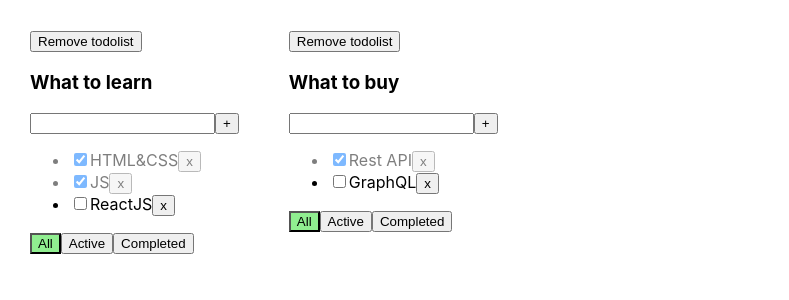
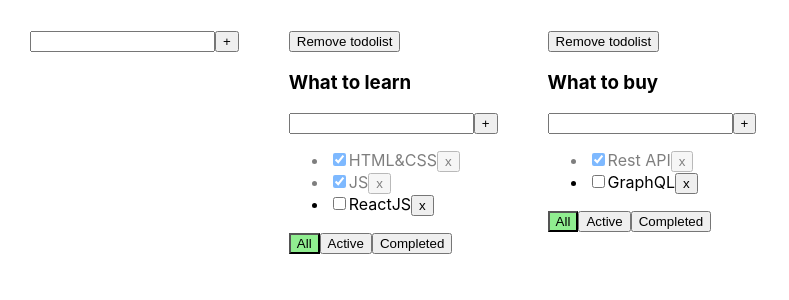
Before and after one commit to ElizabethKri/todolist-new, a React (Vite) app: page / in a window 1280 px wide. Shown: the top 300 px of the page, without its empty margins (0-789 px from the left). Built offline with nearby package versions, Linux system fonts and the light colour scheme.

Commit message:
add Todolist (createItemForm)

```diff
--- a/src/App.tsx
+++ b/src/App.tsx
@@ -2,6 +2,7 @@ import './App.css'
 import TodolistItem from './TodolistItem.tsx';
 import {useState} from 'react';
 import {v1} from 'uuid';
+import CreateItemForm from './CreateItemForm.tsx';
 
 export type TaskType = {
     id: string
@@ -107,13 +108,19 @@ export const App = () => {
         setTodolists((prevState) =>prevState.filter(el => el.id !== todoListID))
         delete tasks[todoListID]
         setTasks({...tasks})
-
-        setTasks({...tasks})
     }
 
+    const createTodolist = (title: string) => {
+        const todolistId = v1()
+        const newTodolist: Todolist = { id: todolistId, title, filter: 'All' }
+        setTodolists([newTodolist, ...todolists])
+        setTasks({...tasks,[todolistId]: []})
+    }
 
     return (
         <div className="app">
+
+            <CreateItemForm createItem={createTodolist}/>
 
             {/*{*/}
             {/*    todolists.map (el => {*/}
--- /dev/null
+++ b/src/CreateItemForm.tsx
@@ -0,0 +1,49 @@
+import Button from './Button.tsx';
+import {ChangeEvent, useState} from 'react';
+
+export type CreateItemType = {
+    createItem: (title: string) => void
+}
+
+const CreateItemForm = ({createItem}: CreateItemType) => {
+    const [titleTask, setTitleTask] = useState ('')
+    const [error, setError] = useState<string | null> (null)
+
+    const onClickCreateItemHandler = () => {
+        const trimTitleTask = titleTask.trim ()
+        if (trimTitleTask !== '') {
+            createItem ( trimTitleTask)
+            setTitleTask ('')
+        } else {
+            setError ('Title is required')
+        }
+    }
+
+    const onChangeCreateItemHandler = (e: ChangeEvent<HTMLInputElement>) => {
+        setTitleTask (e.currentTarget.value)
+        setError(null)
+    }
+
+    const onKeyDownCreateItemHandler = (event: React.KeyboardEvent<HTMLInputElement>) => {
+        if (event.key === 'Enter') {
+            onClickCreateItemHandler ()
+        }
+    }
+
+
+    return (
+
+        <div>
+            <input
+                className={error ? 'error' : ''}
+                value={titleTask}
+                onChange={onChangeCreateItemHandler}
+                onKeyDown={onKeyDownCreateItemHandler}
+            />
+            <Button title={'+'} onClick={onClickCreateItemHandler}/>
+            {error && <div className={'error-message'}>{error}</div>}
+        </div>
+    );
+};
+
+export default CreateItemForm;
--- a/src/TodolistItem.tsx
+++ b/src/TodolistItem.tsx
@@ -1,6 +1,7 @@
 import {ButtonType, TaskType, Todolist} from './App.tsx';
 import Button from './Button.tsx';
-import {ChangeEvent, useState} from 'react';
+import {ChangeEvent} from 'react';
+import CreateItemForm from './CreateItemForm.tsx';
 
 
 export type TodolistItemType = {
@@ -22,37 +23,14 @@ const TodolistItem = (props: TodolistItemType) => {
     const {
         todolist: {id, title, filter},
         tasks,
+        createTask,
         deleteTaskId,
         filteredTasks,
-        createTask,
         changeTaskStatus,
         onClickDeleteTodolist
     } = props
 
-    const [titleTask, setTitleTask] = useState ('')
-    const [error, setError] = useState<string | null> (null)
 
-    const onClickCreateTaskHandler = () => {
-        const trimTitleTask = titleTask.trim ()
-        if (trimTitleTask !== '') {
-            createTask ({todoListID:id, title:trimTitleTask})
-            setTitleTask ('')
-        } else {
-            setError ('Title is required')
-        }
-    }
-
-
-    const onChangeCreateTaskHandler = (e: ChangeEvent<HTMLInputElement>) => {
-        setTitleTask (e.currentTarget.value)
-        setError(null)
-    }
-
-    const onKeyDownCreateTaskHandler = (event: React.KeyboardEvent<HTMLInputElement>) => {
-        if (event.key === 'Enter') {
-            onClickCreateTaskHandler ()
-        }
-    }
 
     const onChangeCheckboxHandler = (e: ChangeEvent<HTMLInputElement>, taskId: string) => {
         changeTaskStatus({todoListID: id,isDone: e.currentTarget.checked,taskId})
@@ -61,6 +39,11 @@ const TodolistItem = (props: TodolistItemType) => {
     const onClickDeleteTodolistHandler = () => {
         onClickDeleteTodolist(id)
     }
+
+    const createItem = (title: string) => {
+        createTask({todoListID: id, title})
+    }
+
 
     let currentTask = tasks
 
@@ -77,14 +60,7 @@ const TodolistItem = (props: TodolistItemType) => {
             <Button title={'Remove todolist'} onClick={onClickDeleteTodolistHandler}/>
             <h3>{title}</h3>
             <div>
-                <input
-                    className={error ? 'error' : ''}
-                    value={titleTask}
-                    onChange={onChangeCreateTaskHandler}
-                    onKeyDown={onKeyDownCreateTaskHandler}
-                />
-                <Button title={'+'} onClick={onClickCreateTaskHandler}/>
-                {error && <div className={'error-message'}>{error}</div>}
+                <CreateItemForm createItem = {createItem}/>
             </div>
 
             {tasks.length === 0 ? <p>Задач нет</p> :
```
